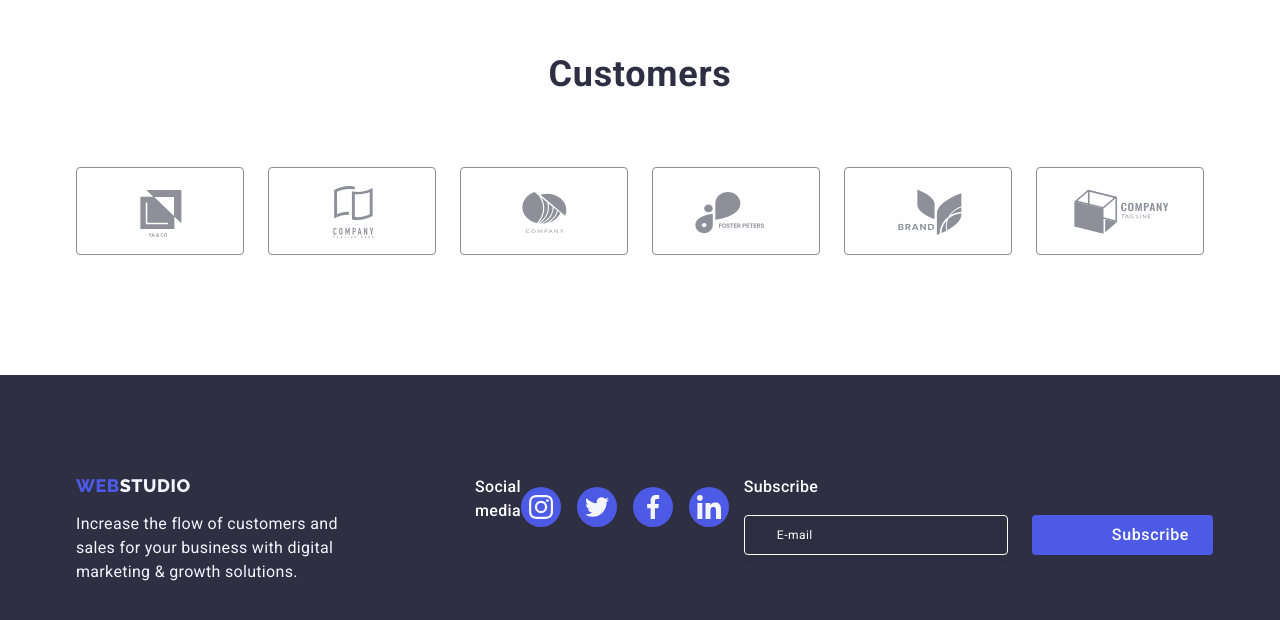
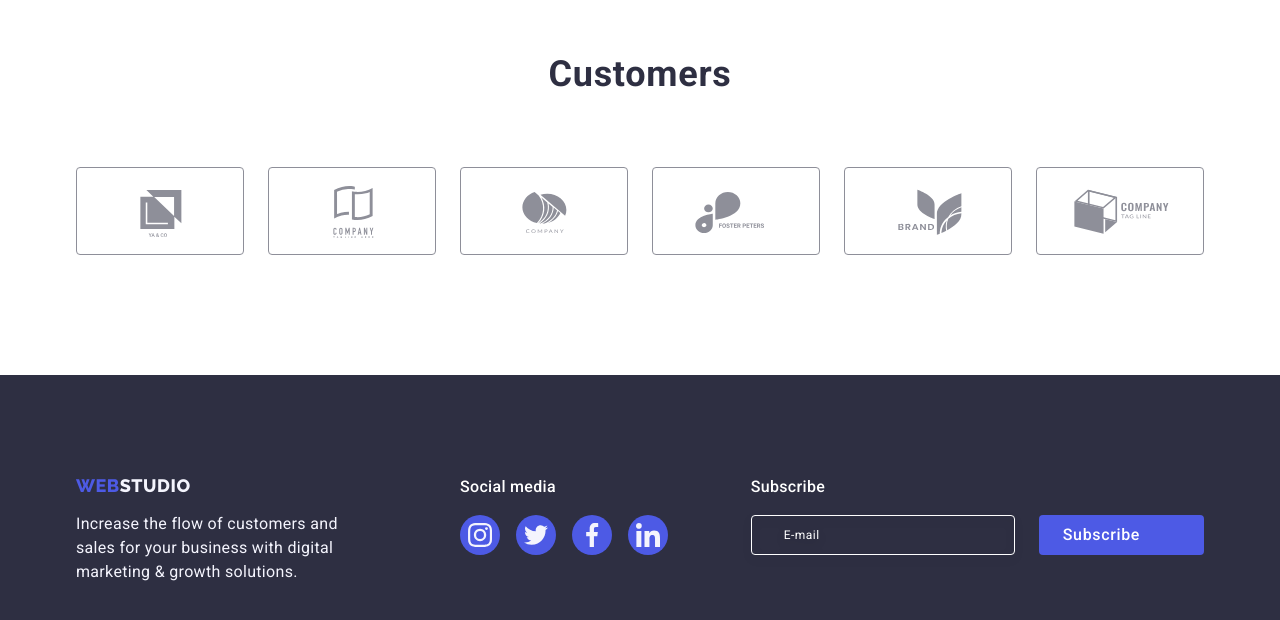
Before and after one commit to lilithcrumb/goit-markup-hw-05, a plain HTML site: page index.html in a window 1280 px wide. Shown: the part 2546-3166 px from the top of the page. Drawn offline with nearby package versions, Linux system fonts and the light colour scheme.

Commit message:
last fixes

```diff
--- a/css/style.css
+++ b/css/style.css
@@ -567,11 +567,6 @@ width: calc((100% - 48px) / 3);
     fill: var(--second-text-color);
 }
 
-.footer-soc-container{
-    display: flex;
-    justify-content: space-between;
-    align-items: center;
-}
 
 .footer-form{
 display: flex;
@@ -626,7 +621,10 @@ gap: 24px;
 .footer-sub-pic{
     fill: #ffffff;
     stroke: #ffffff;
-    margin-left: 16px;
+}
+
+.form-container {
+    margin-left: auto;
 }
 
 
@@ -895,4 +893,6 @@ gap: 24px;
     border: none;
     border-radius: 4px;
     transition: background-color var(--transition);
+    margin-left: auto;
+    margin-right: auto;
 }
--- a/index.html
+++ b/index.html
@@ -527,7 +527,7 @@
             digital marketing & growth solutions.
           </p>
         </div>
-        <div class="container footer-soc-container">
+        <div class="footer-soc-container">
           <p class="footer-soc-text">Social media</p>
           <ul class="footer-soc">
             <li class="footer-soc-item">
@@ -597,10 +597,10 @@
               />
             </label>
             <button type="submit" class="footer-btn">
+              Subscribe
               <svg class="footer-sub-pic" width="24" height="24">
                 <use href="./images/icons.svg#icon-plane"></use>
               </svg>
-              Subscribe
             </button>
           </form>
         </div>
```
Also changed, not shown: portfolio.html (+2 -2 lines). Lines whose indentation alone changed are shown as unchanged.
